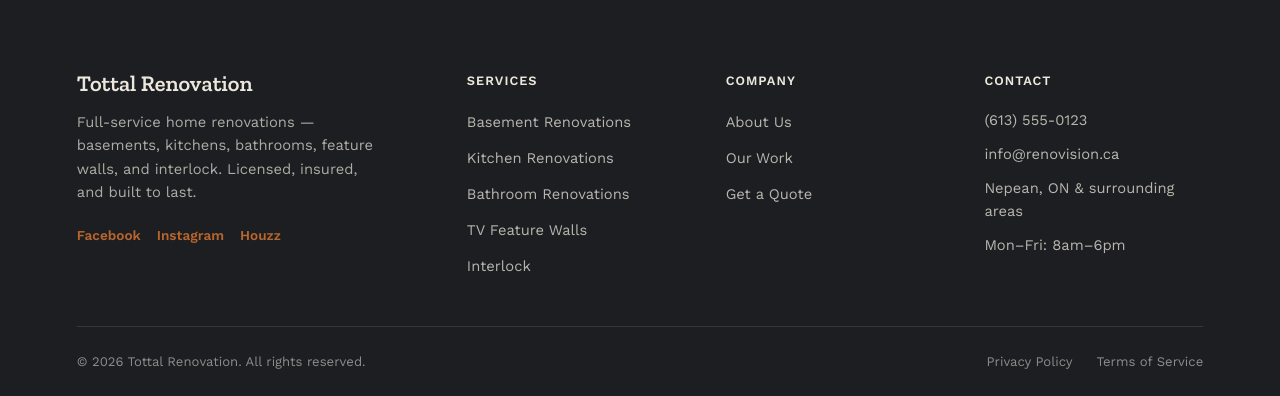
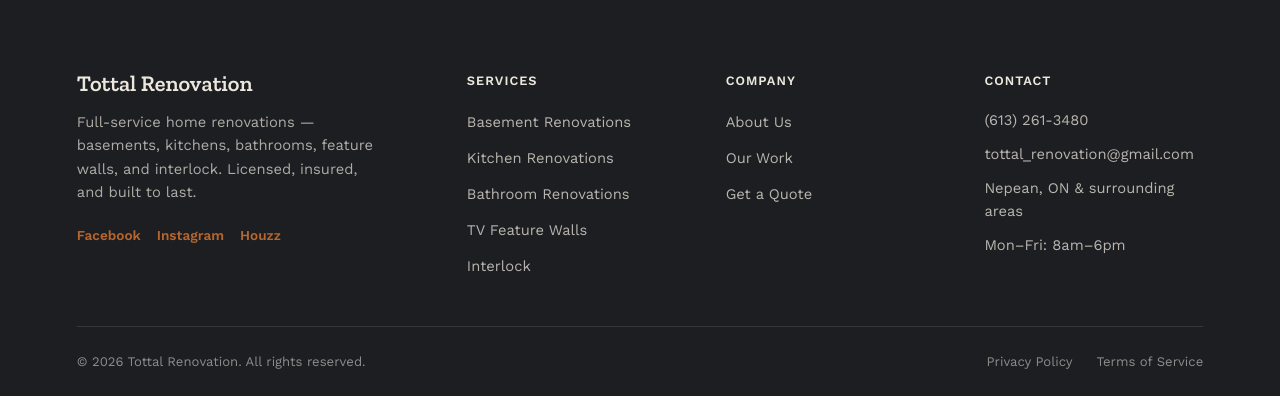
Before and after one commit to Nhasa3/RenoVision, a Django app: page / in a window 1280 px wide. Shown: the part 3684-4080 px from the top of the page. Run offline with Django 5.2, Linux system fonts and the light colour scheme.

Commit message:
Updated contact number on footer and the terms of service pages

```diff
--- a/mysite/template/partials/footer.html
+++ b/mysite/template/partials/footer.html
@@ -35,8 +35,8 @@
         <div class="footer-col">
             <h4>Contact</h4>
             <ul class="footer-contact">
-                <li><a href="tel:+16135550123">(613) 555-0123</a></li>
-                <li><a href="mailto:info@renovision.ca">info@renovision.ca</a></li>
+                <li><a href="tel:+16135550123">(613) 261-3480</a></li>
+                <li><a href="mailto:info@renovision.ca">tottal_renovation@gmail.com</a></li>
                 <li>Nepean, ON &amp; surrounding areas</li>
                 <li>Mon&ndash;Fri: 8am&ndash;6pm</li>
             </ul>
--- a/mysite/template/partials/terms_of_service.html
+++ b/mysite/template/partials/terms_of_service.html
@@ -117,12 +117,12 @@ Tottal Renovation
 <br><br>
 
 Email:
-info@renovision.ca
+tottal_renovation@gmail.com
 
 <br>
 
 Phone:
-(613) 555-1234
+(613) 261-3480
 
 </p>
 
```
